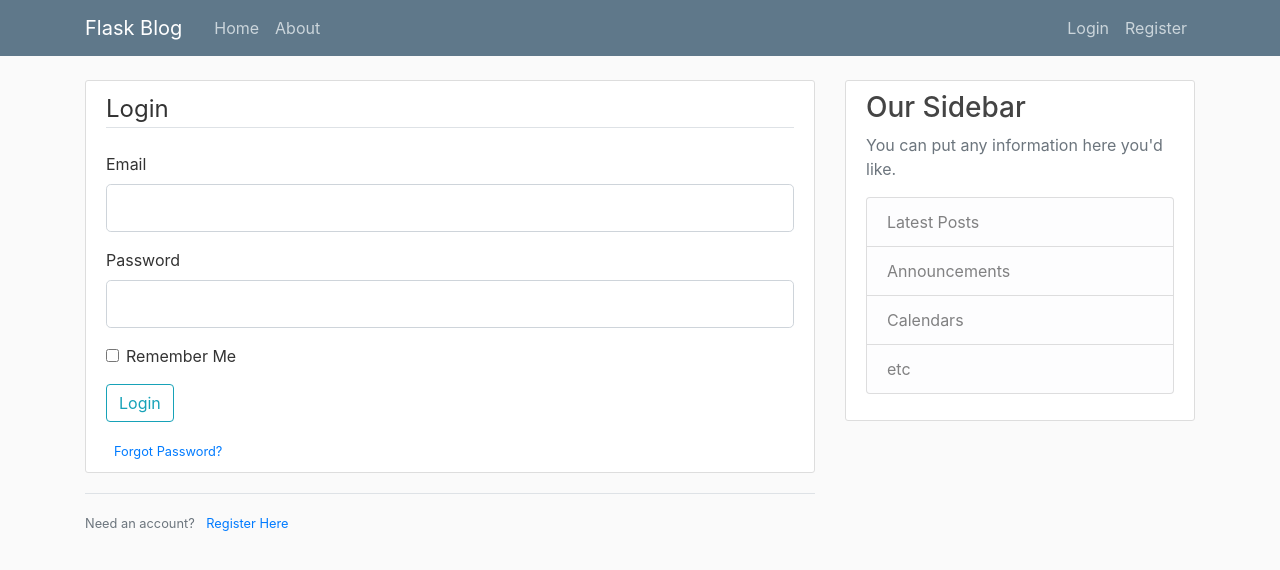
After one commit to JeremyEffinger/Flask_Blog, a Flask app: page /login in a window 1280 px wide. The commit adds this page. Shown: the top 570 px of the page. Run offline with Flask 2, Linux system fonts and the light colour scheme; some libraries are stand-ins or nearby versions.

Commit message:
Login and Registration pages made

```diff
--- a/flaskblog.py
+++ b/flaskblog.py
@@ -1,7 +1,9 @@
-from flask import Flask, render_template, url_for
+from flask import Flask, render_template, url_for, flash, redirect
+from forms import RegistrationForm, LoginForm
 
 app = Flask(__name__)
 
+app.config["SECRET_KEY"] = "11df6318f394029e2669979c288eadb9"
 posts = [
     {
         "author": "Jeremy Effinger",
@@ -29,5 +31,26 @@ def about():
     return render_template("about.html", title="About")
 
 
+@app.route("/register", methods=["GET", "POST"])
+def register():
+    form = RegistrationForm()
+    if form.validate_on_submit():
+        flash(f"Account created for {form.username.data}!", "success")
+        return redirect(url_for("home"))
+    return render_template("Register.html", title="Register", form=form)
+
+
+@app.route("/login", methods=["GET", "POST"])
+def login():
+    form = LoginForm()
+    if form.validate_on_submit():
+        if form.email.data == "admin@blog.com" and form.password.data == "password":
+            flash("You have been logged in!", "success")
+            return redirect(url_for("home"))
+        else:
+            flash("Login Unsuccessful, please check username and password.", "danger")
+    return render_template("Login.html", title="Login", form=form)
+
+
 if __name__ == "__main__":
     app.run(debug=True)
--- /dev/null
+++ b/forms.py
@@ -0,0 +1,23 @@
+from flask_wtf import FlaskForm
+from wtforms import StringField, PasswordField, SubmitField, BooleanField
+from wtforms.validators import DataRequired, Length, Email, EqualTo
+
+
+class RegistrationForm(FlaskForm):
+    username = StringField(
+        "Username", validators=[DataRequired(), Length(min=3, max=20)]
+    )
+    email = StringField("Email", validators=[DataRequired(), Email()])
+    password = PasswordField("Password", validators=[DataRequired(), Length(min=8)])
+    confirm_password = PasswordField(
+        "Confirm Password",
+        validators=[DataRequired(), Length(min=8), EqualTo("password")],
+    )
+    submit = SubmitField("Sign Up")
+
+
+class LoginForm(FlaskForm):
+    email = StringField("Email", validators=[DataRequired(), Email()])
+    password = PasswordField("Password", validators=[DataRequired()])
+    remember = BooleanField("Remember Me")
+    submit = SubmitField("Login")
--- a/templates/layout.html
+++ b/templates/layout.html
@@ -28,13 +28,13 @@
                 </button>
                 <div class="collapse navbar-collapse" id="navbarToggle">
                     <div class="navbar-nav mr-auto">
-                        <a class="nav-item nav-link" href="/">Home</a>
-                        <a class="nav-item nav-link" href="/about">About</a>
+                        <a class="nav-item nav-link" href="{{ url_for('home')}}">Home</a>
+                        <a class="nav-item nav-link" href="{{ url_for('about')}}">About</a>
                     </div>
                     <!-- Navbar Right Side -->
                     <div class="navbar-nav">
-                        <a class="nav-item nav-link" href="/login">Login</a>
-                        <a class="nav-item nav-link" href="/register">Register</a>
+                        <a class="nav-item nav-link" href="{{ url_for('login')}}">Login</a>
+                        <a class=" nav-item nav-link" href="{{ url_for('register')}}">Register</a>
                     </div>
                 </div>
             </div>
@@ -43,6 +43,15 @@
     <main role="main" class="container">
         <div class="row">
             <div class="col-md-8">
+                {% with messages = get_flashed_messages(with_categories=true) %}
+                {% if messages %}
+                {% for category, message in messages  %}
+                <div class='alert alert-{{ category }}'>
+                    {{ message }}
+                </div>
+                {% endfor %}
+                {% endif %}
+                {% endwith %}
                 {% block content %}{% endblock %}
             </div>
             <div class="col-md-4">
--- /dev/null
+++ b/templates/login.html
@@ -0,0 +1,52 @@
+{% extends "layout.html" %}
+{% block content %}
+<div class="content-section">
+    <form method="POST" action="">
+        {{ form.hidden_tag() }}
+        <fieldset class="form-group">
+            <legend class="border-bottom mb-4">Login</legend>
+            <div class="form-group">
+                {{ form.email.label(class="form-control-label") }}
+                {% if form.email.errors %}
+                {{ form.email(class="form-control form-control-lg is-invalid") }}
+                <div class="invalid-feedback">
+                    {% for error in form.email.errors %}
+                    <span>{{ error }}</span>
+                    {% endfor %}
+                </div>
+                {% else %}
+                {{ form.email(class="form-control form-control-lg") }}
+                {% endif %}
+            </div>
+            <div class="form-group">
+                {{ form.password.label(class="form-control-label") }}
+                {% if form.password.errors %}
+                {{ form.password(class="form-control form-control-lg is-invalid") }}
+                <div class="invalid-feedback">
+                    {% for error in form.password.errors %}
+                    <span>{{ error }}</span>
+                    {% endfor %}
+                </div>
+                {% else %}
+                {{ form.password(class="form-control form-control-lg") }}
+                {% endif %}
+            </div>
+            <div class="form-check">
+                {{ form.remember(class="form-check-input")}}
+                {{ form.remember.label(class="form-check-label")}}
+            </div>
+        </fieldset>
+        <div class="form-group">
+            {{ form.submit(class="btn btn-outline-info")}}
+        </div>
+        <small class='text muted ml-2'>
+            <a href="#">Forgot Password?</a>
+        </small>
+    </form>
+</div>
+<div class="border-top pt-3">
+    <small class="text-muted">
+        Need an account? <a class="ml-2" href="{{ url_for('register') }}">Register Here</a>
+    </small>
+</div>
+{% endblock content %}
```
Also changed, not shown: templates/register.html (added, +71 -0 lines).
